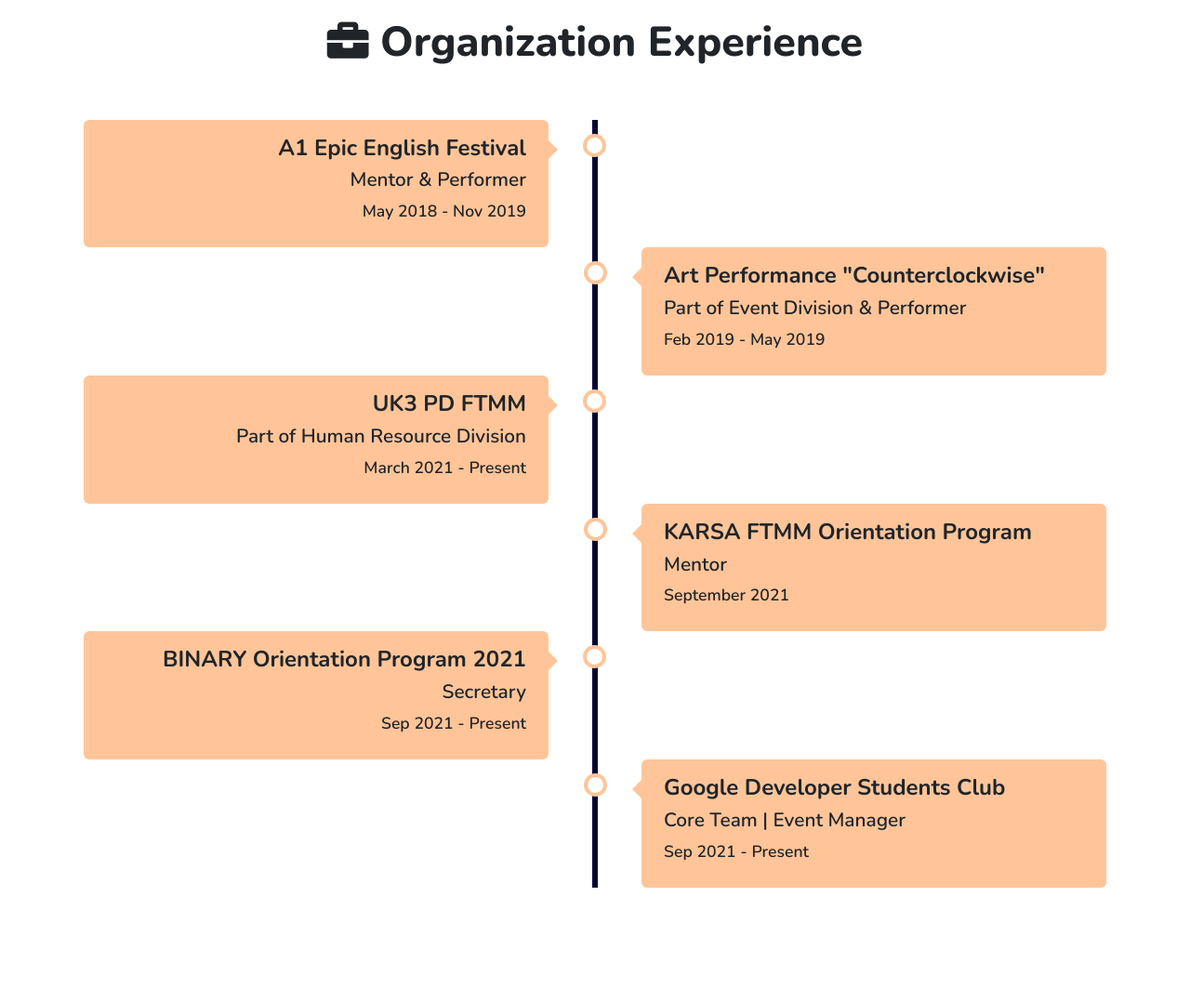
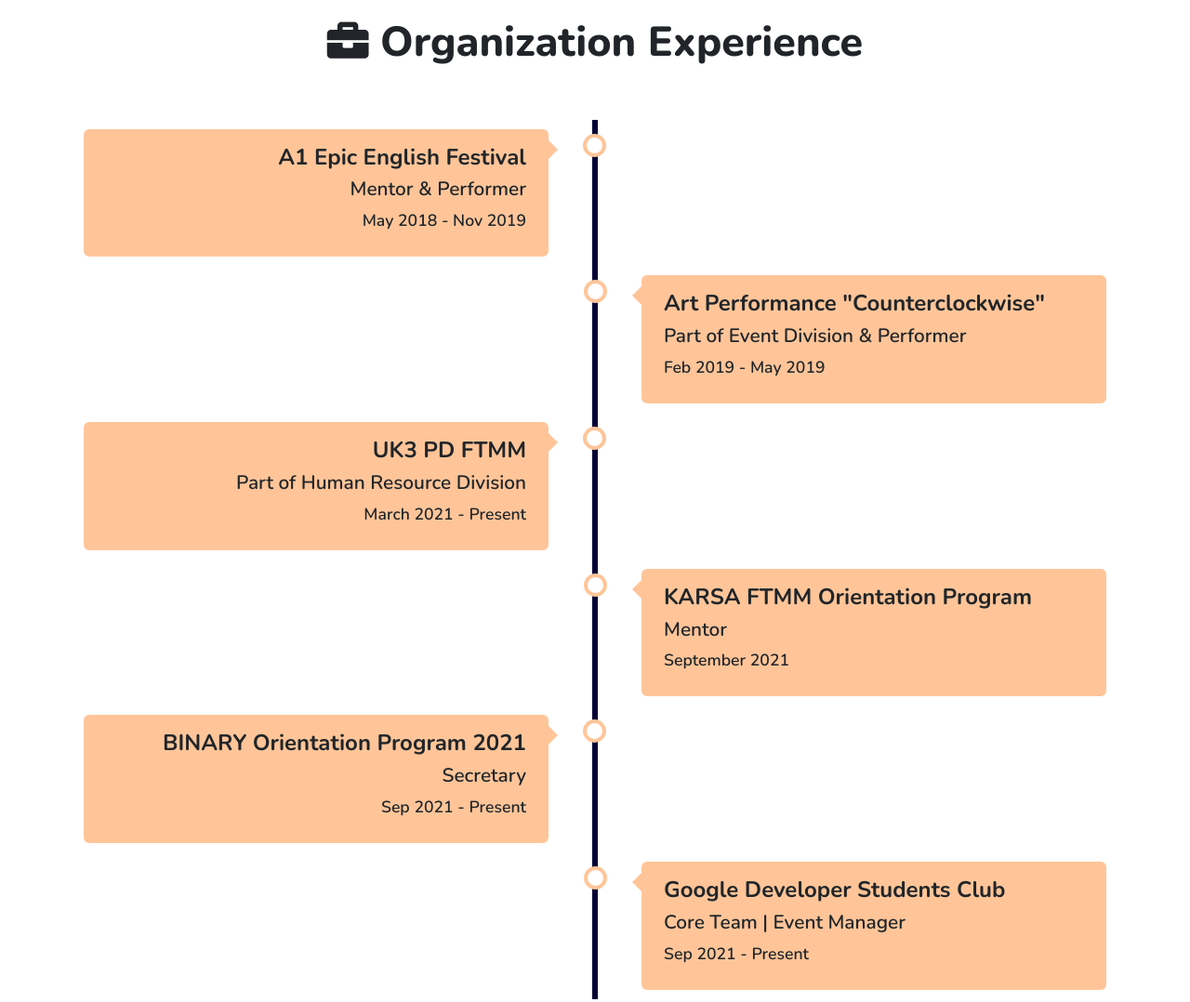
Before and after one commit to arethalevi/arethalevi.github.io, a plain HTML site: page resume/index.html in a window 1280 px wide. Shown: the part 2760-3838 px from the top of the page at 93% size. Drawn offline with nearby package versions, Linux system fonts and the light colour scheme.

Commit message:
really last

```diff
--- a/resume/style.css
+++ b/resume/style.css
@@ -173,7 +173,7 @@
   z-index: -2;
 }
 .experience .kotak {
-  padding: 0px 50px;
+  padding: 10px 50px;
   position: relative;
   background-color: inherit;
   width: 50%;
```
